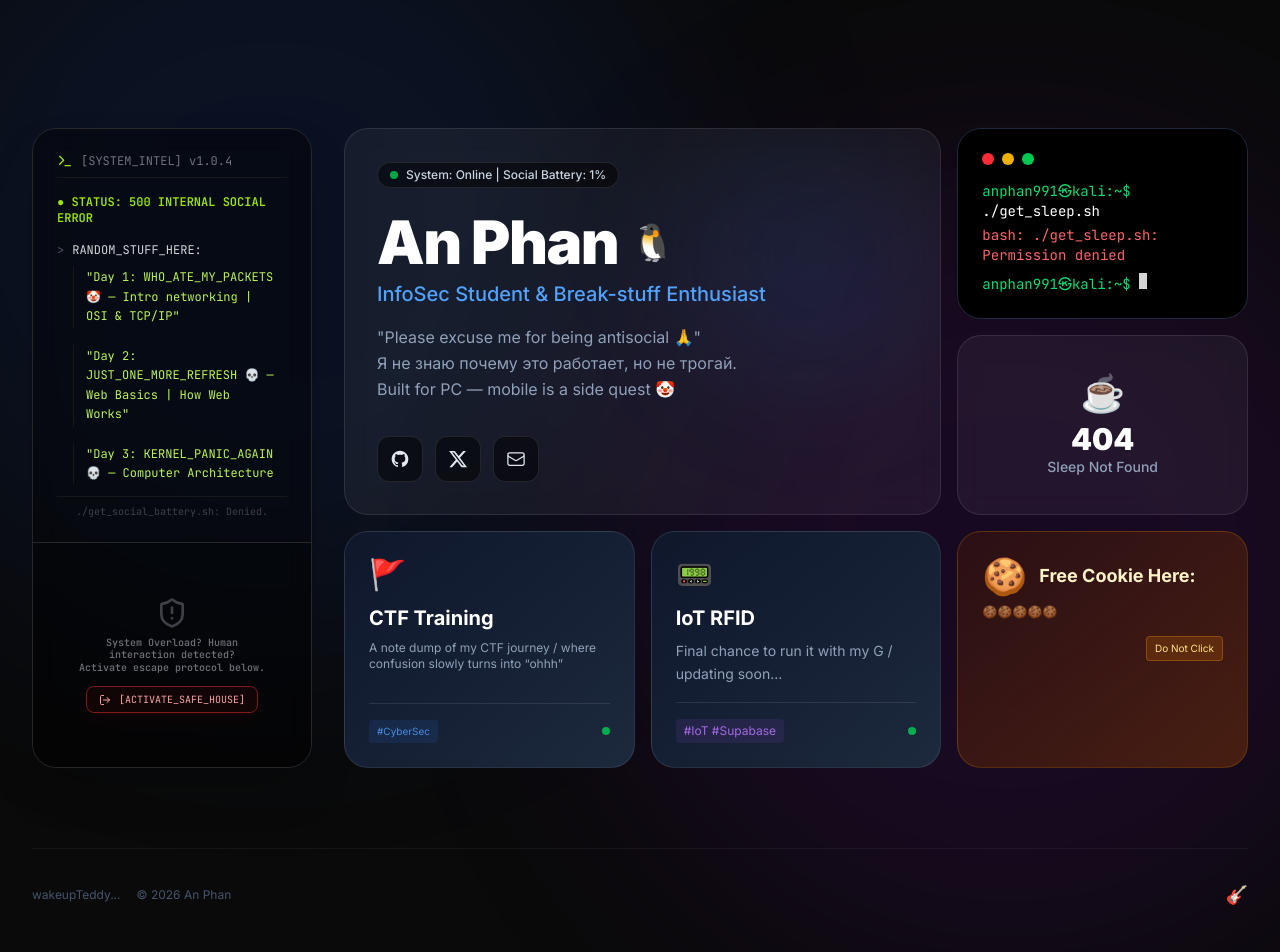
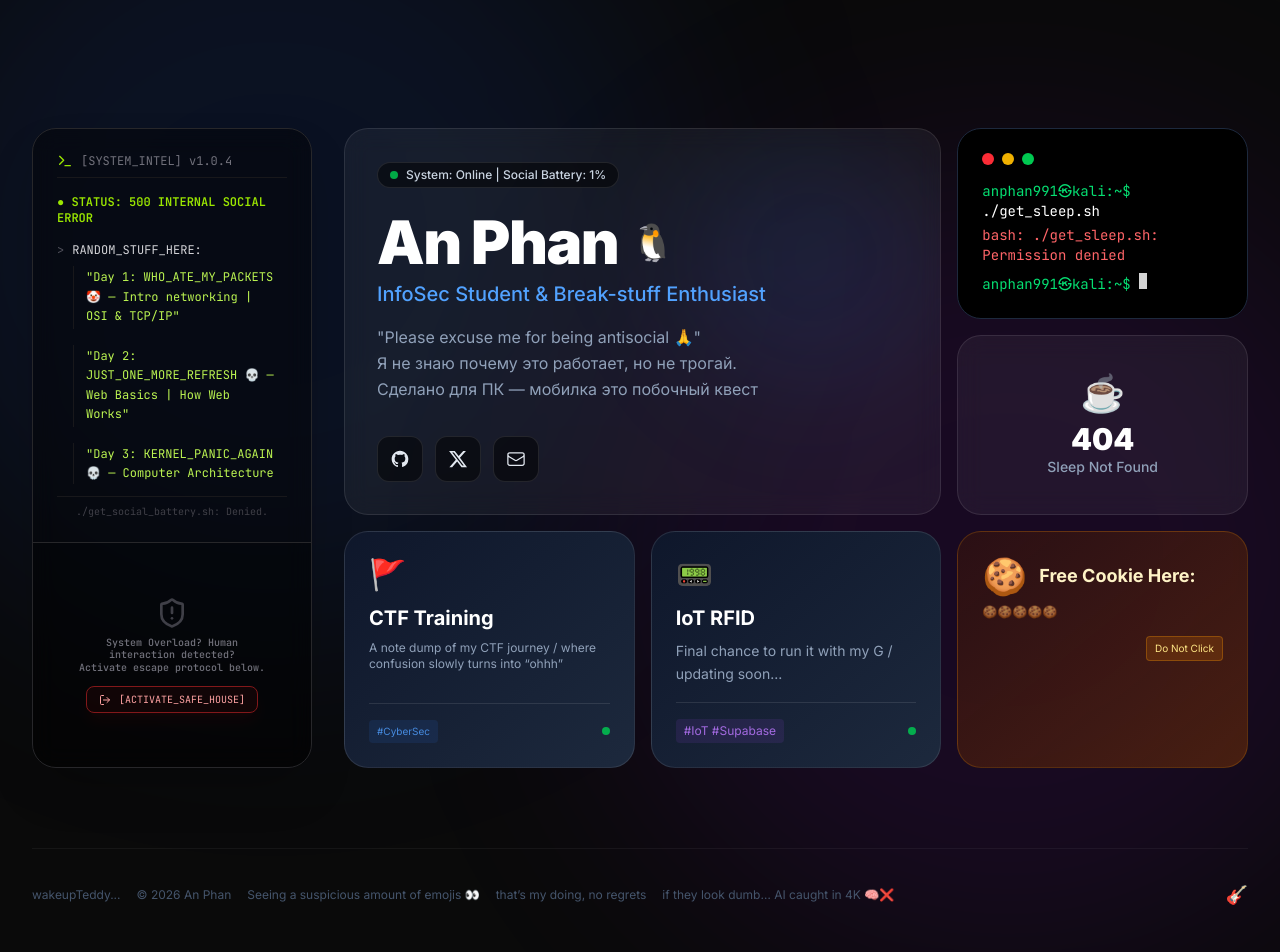
Before and after one commit to anphan991/blog, a Next.js app: page / in a window 1280 px wide. Shown: the top 952 px of the page. Built offline with nearby package versions, Linux system fonts and the light colour scheme.

Commit message:
layout enhanced

```diff
--- a/app/page.tsx
+++ b/app/page.tsx
@@ -112,7 +112,7 @@ return (
               <p className="text-slate-400 max-w-md leading-relaxed transition-colors hacker:text-green-400/80">
                 "Please excuse me for being antisocial 🙏"<br/>
                 Я не знаю почему это работает, но не трогай.<br/>
-                Built for PC — mobile is a side quest 🤡
+                Сделано для ПК — мобилка это побочный квест
               </p>
             </div>
 
@@ -265,6 +265,9 @@ return (
         <div className="flex gap-4">
           <span>wakeupTeddy...</span>
           <span>© 2026 An Phan</span>
+          <span>Seeing a suspicious amount of emojis 👀</span>
+          <span>that’s my doing, no regrets</span>
+          <span>if they look dumb… AI caught in 4K 🧠❌</span>
         </div>
         <motion.span
           className="hover:text-pink-400 cursor-crosshair text-lg transition-colors duration-300"
```
